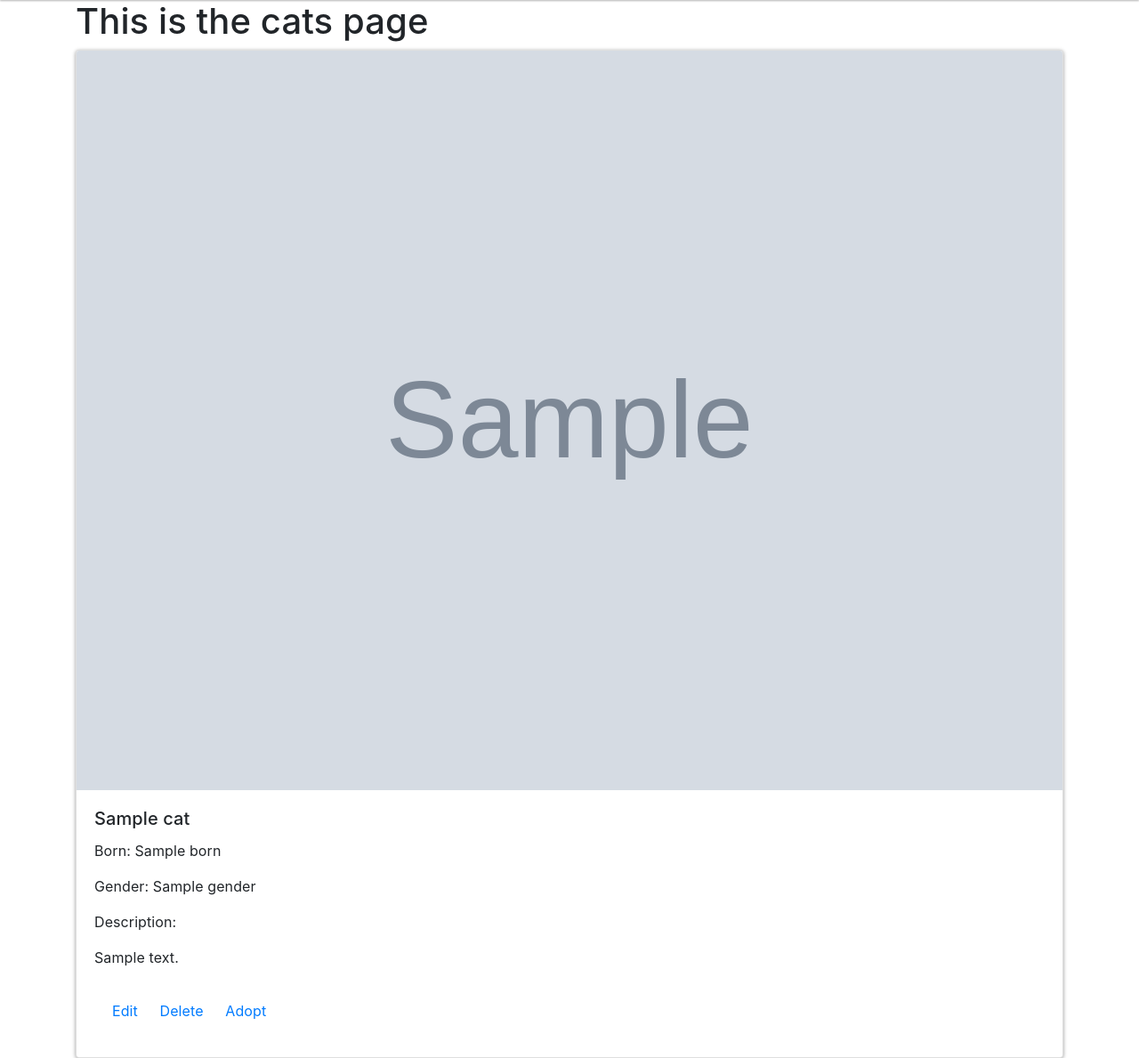
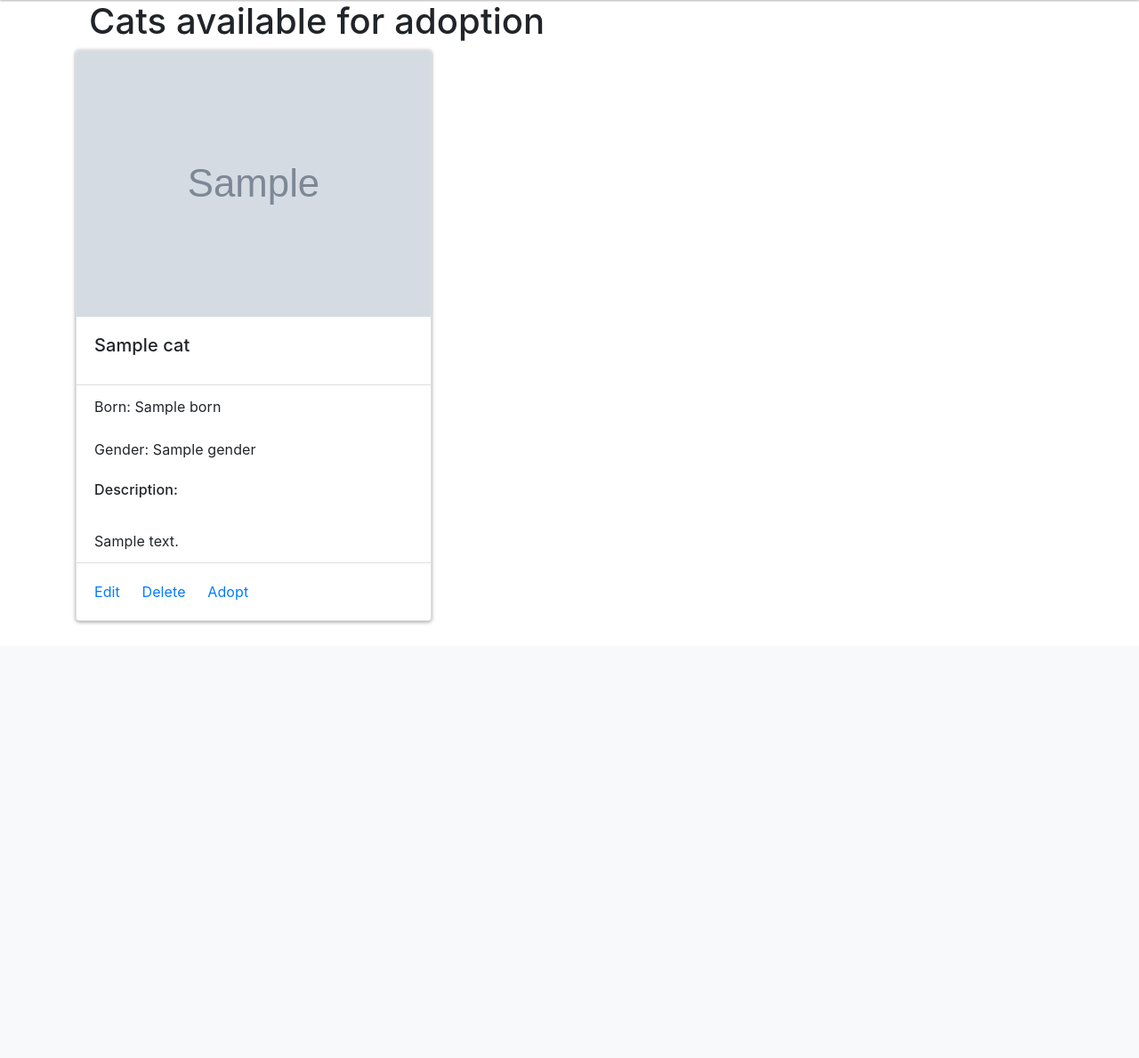
Before and after one commit to ClaudiaInSweden/mayas_cat_shelter, a Django app: template templates/cats.html in a window 1280 px wide. Shown: the part 74-1263 px from the top of the page at 89% size. After the commit the page ends 775 px from the top, so only its background shows below. Run offline with Django 3.2, Linux system fonts and the light colour scheme; the template is opened without the code that fills it: most values are stand-ins (such as "Sample title", 1, 10 or a date in 2020); grey boxes marked "Sample" are stand-in pictures; some libraries are stand-ins or nearby versions.

Commit message:
Add some styling to cat-cards

```diff
--- a/cat_shelter/urls.py
+++ b/cat_shelter/urls.py
@@ -25,5 +25,5 @@ urlpatterns = [
     path('', include('cats.urls'))
 ]
 
-urlpatterns += static(settings.MEDIA_URL, document_root=settings.MEDIA_ROOT)
-urlpatterns += static(settings.STATIC_URL, document_root=settings.STATIC_ROOT)
+# urlpatterns += static(settings.MEDIA_URL, document_root=settings.MEDIA_ROOT)
+# urlpatterns += static(settings.STATIC_URL, document_root=settings.STATIC_ROOT)
--- a/cats/admin.py
+++ b/cats/admin.py
@@ -2,7 +2,7 @@ from django.contrib import admin
 
 from django_summernote.admin import SummernoteModelAdmin
 
-from .models import Cats, Application
+from . models import Cats, Application
 
 admin.site.register(Cats)
 admin.site.register(Application)
--- a/cats/views.py
+++ b/cats/views.py
@@ -1,10 +1,13 @@
 from django.shortcuts import render, redirect, get_object_or_404
+from django import forms
 from django.http import HttpResponse
+from cloudinary.forms import cl_init_js_callbacks
 from .models import Cats, Application
 from .forms import CatsForm
 
 
 def cats(request):
+    # cats = Cats.objects.filter(status=1)
     cats = Cats.objects.filter(status=1)
     context = {'cats': cats}
     return render(request, 'cats.html', context)
--- a/templates/admin_cat.html
+++ b/templates/admin_cat.html
@@ -1,4 +1,5 @@
 {% extends 'base.html' %}
+{% load cloudinary %}
 
 
 {% block content %}
--- a/templates/base.html
+++ b/templates/base.html
@@ -43,7 +43,6 @@
   </nav>
 <main>
   <div class="container">
-
   {% block content %}
 
 
--- a/templates/cats.html
+++ b/templates/cats.html
@@ -1,21 +1,29 @@
 {% extends 'base.html' %}
-{% load static %}
+{% load cloudinary %}
 {% block content %}
 
+<div class="container">
+<h1>Cats available for adoption</h1>
+</div>
 
-<h1>This is the cats page</h1>
+<div class="container"></div>
+    <div class="card-group">
+      {% for cat in cats %}
+      <div class="row row-cols-3">
+        <div class="col">
+          <div class="card" style="width: 25rem;">
 
-<div class="row row-cols-1 row-cols-md-2 g-4">
-    {% for cat in cats %}
-    <div class="col">
-      <div class="card">
-        <img src="{{ cat.imageURL }}" class="card-img-top" alt="...">
-        <div class="card-body">
+            <img src="{{ cat.image.url }}" class="card-img-top" alt="...">
+            <div class="card-body" max-height="300px">
               <h5 class="card-title">{{ cat.catname }}</h5>
-          <p class="card-text">Born: {{ cat.born }}</p>
-          <p class="card-text">Gender: {{ cat.gender }}</p>
-          <p class="card-text">Description:</p>
-          <p class="card-text">{{ cat.description }}</p>
+            </div>
+            <ul class="list-group list-group-flush">
+              <li class="list-group-item">Born: {{ cat.born }}</li>
+              <li class="list-group-item">Gender: {{ cat.gender }}</li>
+              <li class="list-group-item"><h6 class="card-title">Description:</h6></li>
+              <li class="list-group-item card-text">{{ cat.description }}</li>
+            </ul>
+
             <div class="card-body">
               <a href="{% url 'update-cat' cat.id %}" class="card-link">Edit</a>
               <a href="{% url 'delete-cat' cat.id %}" class="card-link">Delete</a>
@@ -25,6 +33,7 @@
         </div>
       </div>
       {% endfor %}
-
+    </div>
+  </div>
 
 {% endblock %}
--- a/templates/messages.html
+++ b/templates/messages.html
@@ -1,11 +1,9 @@
 {% extends 'base.html' %}
-
-
 {% block content %}
 
 <form action="" method="POST">
 {% csrf_token %}
-<p>Are you sure you want to delete "{{ object }}"?</p>
+<p>Are you sure you want to delete {{ cat.catname }}?</p>
 <button class=""><a href="{% url 'cats' %}">Go Back</a></button>
 <button class="" type="submit" value="Delete">Delete</button>
 
```
Also changed, not shown: cat_shelter/settings.py (+18 -4 lines), cats/models.py (+9 -9 lines), cats/migrations/0009_auto_20231219_1632.py (added), cats/migrations/0010_auto_20231219_1730.py (added), cats/migrations/0011_auto_20231219_2230.py (added), static/images/lingda-kong-ZkL7UBiS6GM-unsplash.jpg (deleted). Lines whose indentation alone changed are shown as unchanged.
